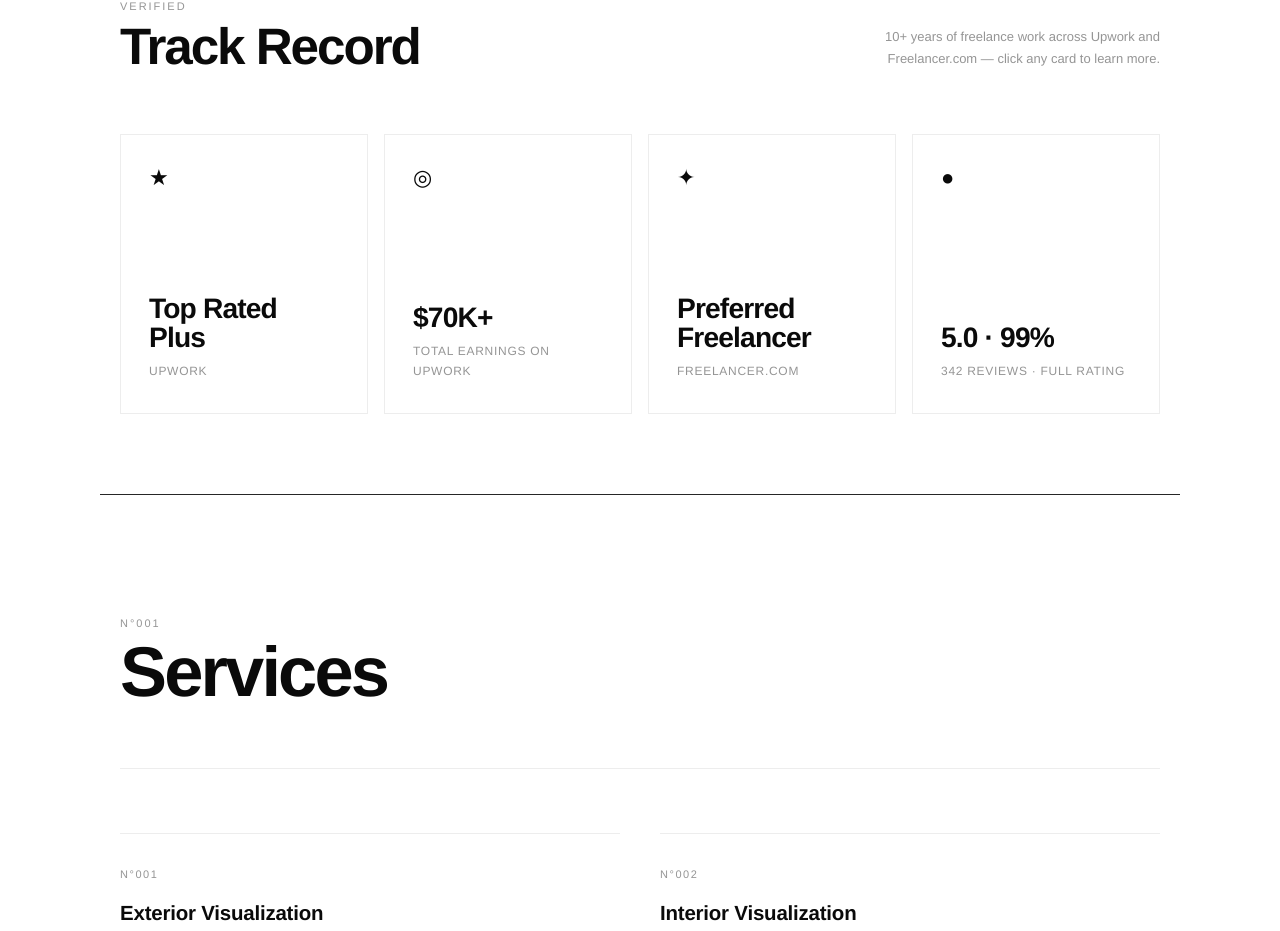
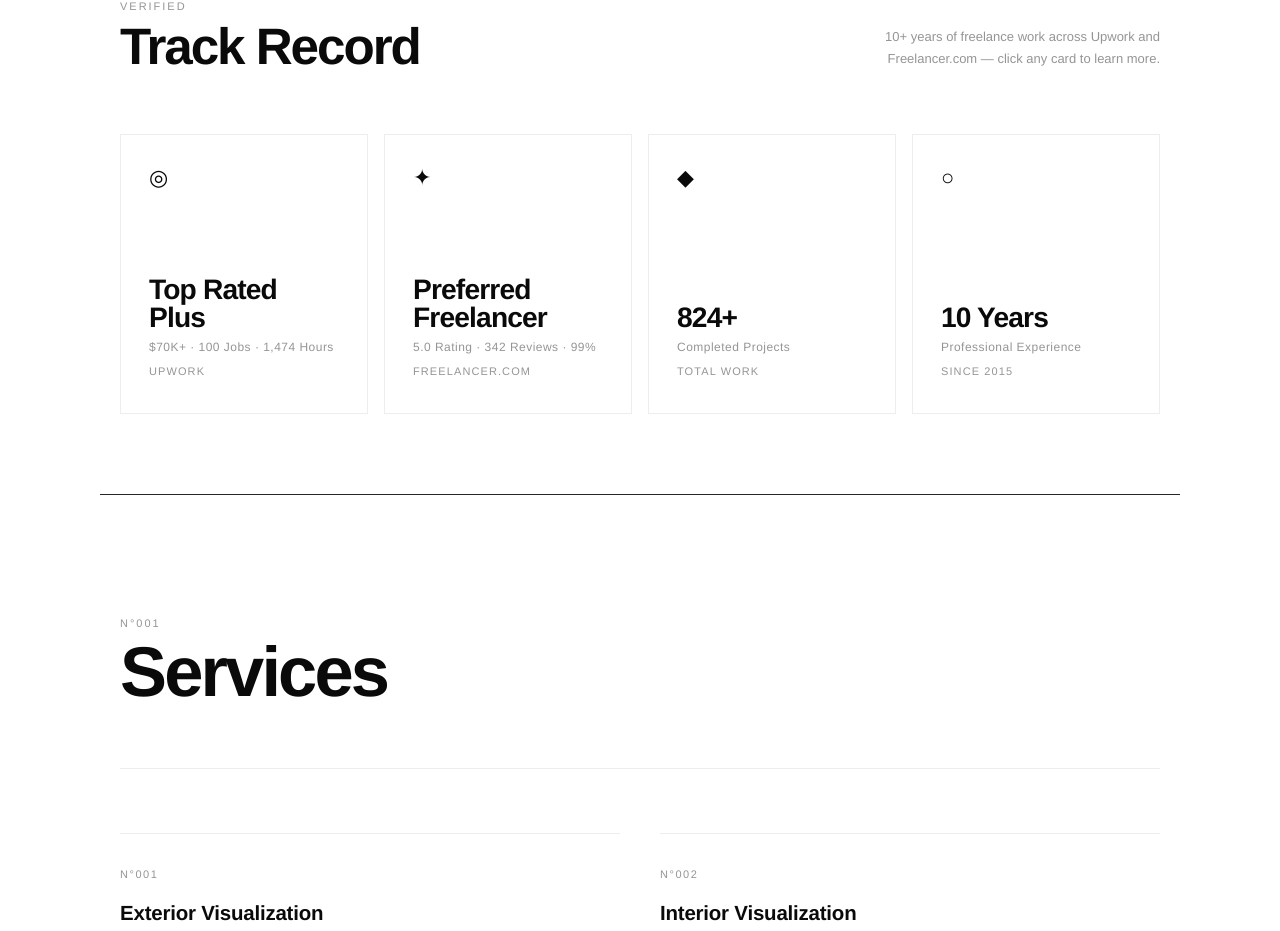
Before and after one commit to berkbankoglu/banko-arts-portfolio, a Next.js app: page / in a window 1280 px wide. Shown: the part 1699-2630 px from the top of the page. Built offline with nearby package versions, Linux system fonts and the light colour scheme; no server answers.

Commit message:
Merge platform stats into cards, slow flip animation

```diff
--- a/app/page.js
+++ b/app/page.js
@@ -489,28 +489,32 @@ function OurWorksLabel({ imgHeight, visible }) {
 /* ─── Flip Card Stats ───────────────────────────────────── */
 const STAT_CARDS = [
   {
-    icon: '★',
+    icon: '◎',
     value: 'Top Rated Plus',
+    sub: '$70K+ · 100 Jobs · 1,474 Hours',
     label: 'Upwork',
-    back: 'Achieved Top Rated Plus status on Upwork — awarded to the top 3% of freelancers with a consistent record of exceptional client satisfaction and delivery.',
-  },
-  {
-    icon: '◎',
-    value: '$70K+',
-    label: 'Total Earnings on Upwork',
-    back: 'Over $70,000 in completed contracts on Upwork across 100 jobs and 1,474 hours — architectural visualization, 3D rendering, and design projects for clients worldwide.',
+    back: 'Top Rated Plus on Upwork — awarded to the top 3% of freelancers. Over $70,000 in completed contracts across 100 jobs and 1,474 hours of architectural visualization and 3D rendering for clients worldwide.',
   },
   {
     icon: '✦',
     value: 'Preferred Freelancer',
+    sub: '5.0 Rating · 342 Reviews · 99%',
     label: 'Freelancer.com',
-    back: 'Preferred Freelancer badge on Freelancer.com — recognition given to top-performing freelancers with proven reliability, quality, and client trust across 342 completed projects.',
+    back: 'Preferred Freelancer badge with a perfect 5.0 rating, 342 client reviews and 99% job completion rate. Recognition given to top-performing freelancers with proven reliability and quality.',
   },
   {
-    icon: '●',
-    value: '5.0 · 99%',
-    label: '342 Reviews · Full Rating',
-    back: 'Perfect 5.0 rating with 342 client reviews and 99% job completion rate on Freelancer.com. Every project delivered with precision — no exceptions.',
+    icon: '◆',
+    value: '824+',
+    sub: 'Completed Projects',
+    label: 'Total Work',
+    back: 'Over 824 architectural visualization projects completed across both platforms — exterior renders, interior scenes, 3D animations, and floor plans for clients in 30+ countries.',
+  },
+  {
+    icon: '○',
+    value: '10 Years',
+    sub: 'Professional Experience',
+    label: 'Since 2015',
+    back: '10 years of professional 3D architectural visualization experience. From early freelance work to building a studio-level output — consistently delivering photorealistic renders that move projects forward.',
   },
 ];
 
@@ -534,7 +538,7 @@ function FlipCard({ card, index, sectionVisible }) {
         width: '100%',
         height: 280,
         transformStyle: 'preserve-3d',
-        transition: 'transform 0.7s cubic-bezier(0.22,1,0.36,1)',
+        transition: 'transform 1.4s cubic-bezier(0.22,1,0.36,1)',
         transform: flipped ? 'rotateY(180deg)' : 'rotateY(0deg)',
       }}>
         {/* Front */}
@@ -549,8 +553,9 @@ function FlipCard({ card, index, sectionVisible }) {
         }}>
           <span style={{ fontSize: 22, lineHeight: 1 }}>{card.icon}</span>
           <div>
-            <p style={{ fontSize: 'clamp(22px, 2.2vw, 36px)', fontWeight: 800, letterSpacing: '-0.03em', lineHeight: 1, marginBottom: 10 }}>{card.value}</p>
-            <p style={{ fontSize: 12, color: 'var(--muted)', letterSpacing: '0.06em', textTransform: 'uppercase' }}>{card.label}</p>
+            <p style={{ fontSize: 'clamp(22px, 2.2vw, 36px)', fontWeight: 800, letterSpacing: '-0.03em', lineHeight: 1, marginBottom: 6 }}>{card.value}</p>
+            <p style={{ fontSize: 12, color: 'var(--muted)', letterSpacing: '0.04em', marginBottom: 6 }}>{card.sub}</p>
+            <p style={{ fontSize: 11, color: 'var(--muted)', letterSpacing: '0.1em', textTransform: 'uppercase' }}>{card.label}</p>
           </div>
         </div>
         {/* Back */}
```
